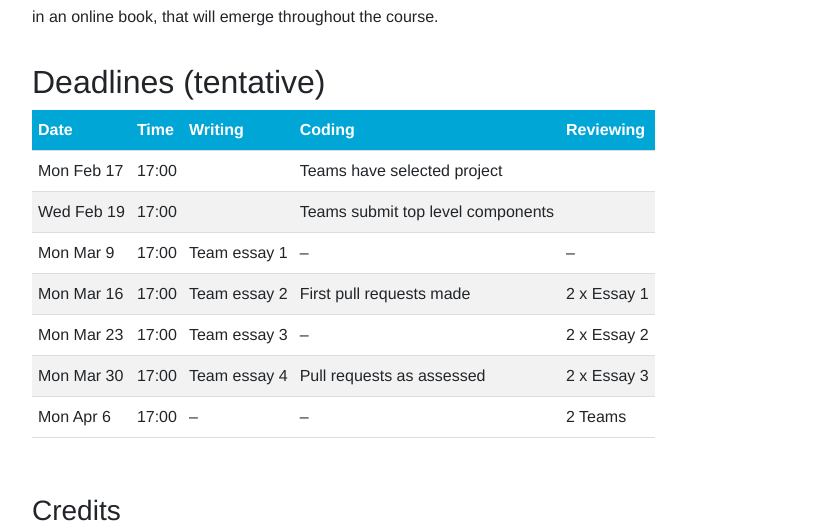
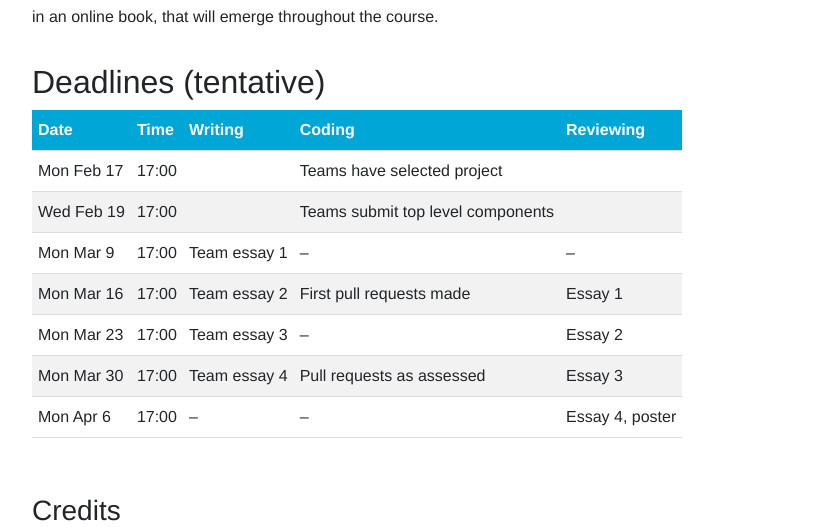
Before and after one commit to SERG-Delft/delftswa, a Jekyll site: the page built from 2020/index.md, in a window 1280 px wide. Shown: the part 1771-2298 px from the top of the page, without its empty margins (224-1048 px from the left). Built offline with Jekyll 4.4.1, drawn with Linux system fonts in a browser that asks for light colours.

```diff
--- a/2020/index.md
+++ b/2020/index.md
@@ -64,10 +64,10 @@ Date       | Time  | Writing      | Coding                    | Reviewing
 Mon Feb 17 | 17:00 |              | Teams have selected project
 Wed Feb 19 | 17:00 |              | Teams submit top level components |
 Mon Mar 9  | 17:00 | Team essay 1 | --                        | --
-Mon Mar 16 | 17:00 | Team essay 2 | First pull requests made  | 2 x Essay 1
-Mon Mar 23 | 17:00 | Team essay 3 | --                        | 2 x Essay 2
-Mon Mar 30 | 17:00 | Team essay 4 | Pull requests as assessed | 2 x Essay 3
-Mon Apr  6 | 17:00 | --           | --                        | 2 Teams
+Mon Mar 16 | 17:00 | Team essay 2 | First pull requests made  | Essay 1
+Mon Mar 23 | 17:00 | Team essay 3 | --                        | Essay 2
+Mon Mar 30 | 17:00 | Team essay 4 | Pull requests as assessed | Essay 3
+Mon Apr  6 | 17:00 | --           | --                        | Essay 4, poster
 
 <!--
 
```
